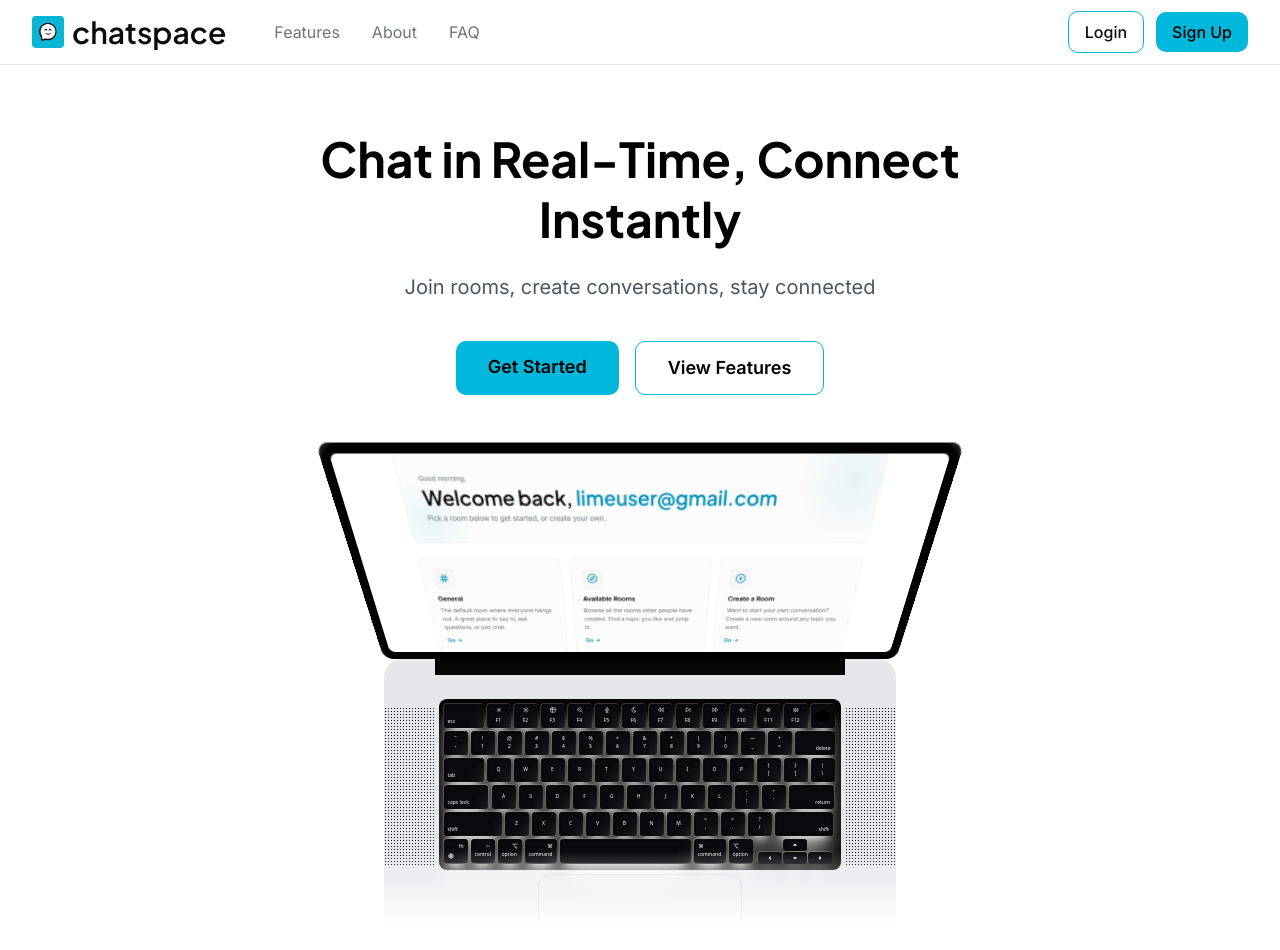
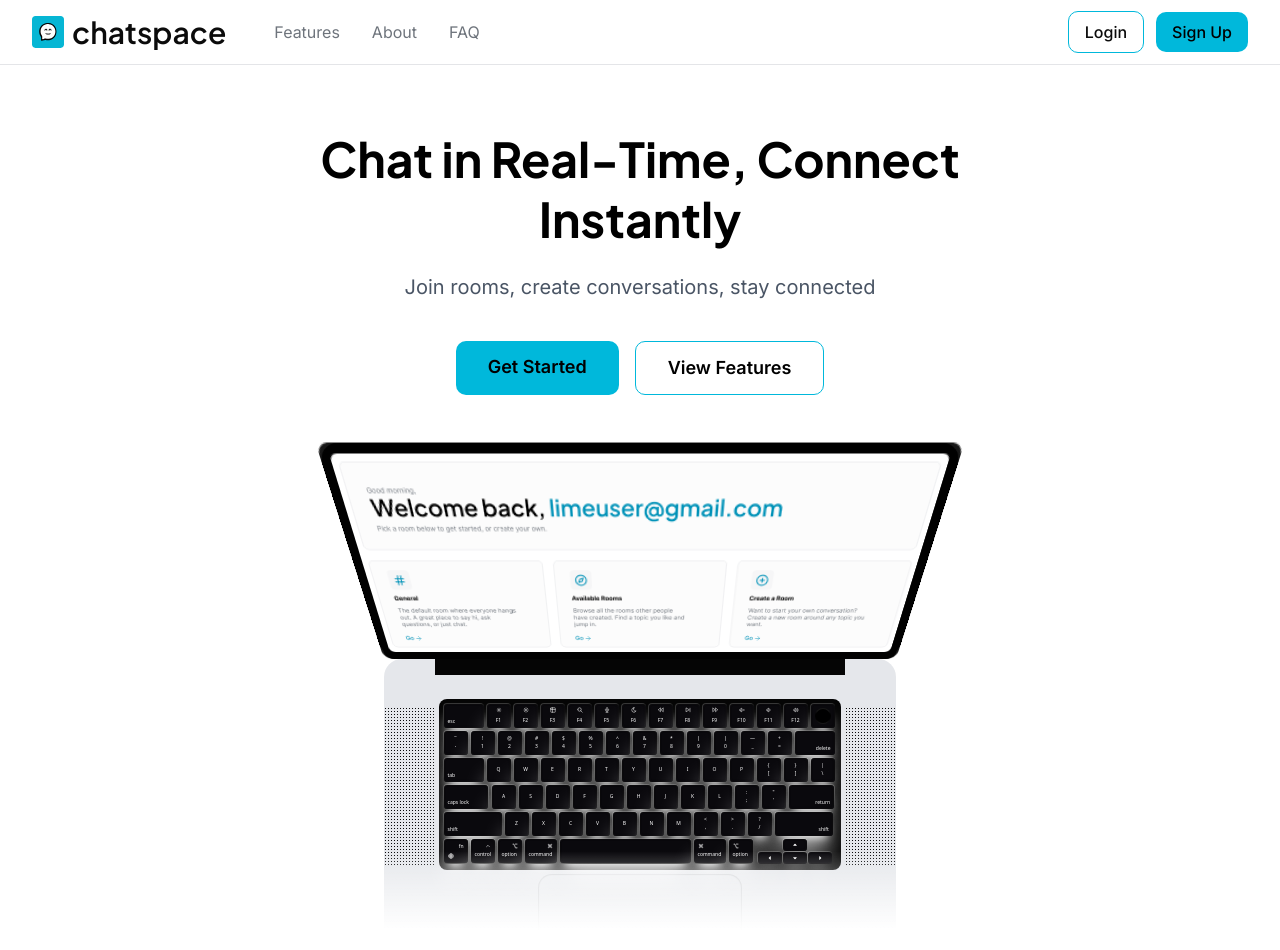
Before and after one commit to emmant-web/chatspace, a React (Vite) app: page / in a window 1280 px wide. Shown: the top 950 px of the page. Built offline with nearby package versions, Linux system fonts and the light colour scheme; no server answers.

Commit message:
added the version 1 svg for the picture inside the macbook

```diff
--- a/src/components/landing/Hero.tsx
+++ b/src/components/landing/Hero.tsx
@@ -3,7 +3,7 @@
 import { StaticMacbook } from "../ui/StaticMacbook";
 import { Link } from "react-router";
 import Logo from "../../assets/images/logo-v1.svg";
-import PictureInMacBook from "../../assets/images/picture-inside-macbook.png"
+import PictureInMacBook from "../../assets/images/picture-inside-macbook.svg"
 
 function Hero() {
   return (
--- a/src/components/ui/StaticMacbook.tsx
+++ b/src/components/ui/StaticMacbook.tsx
@@ -100,6 +100,12 @@ export const Lid = ({ src }: { src?: string }) => {
               src={src as string}
               alt="macbook screen"
               className="h-full w-full object-cover object-center"
+                style={{
+                imageRendering: '-webkit-optimize-contrast',
+                backfaceVisibility: 'hidden',
+                transform: 'translateZ(0)',
+                willChange: 'transform'
+              }}
             />
           )}
         </div>
```
Also changed, not shown: src/assets/images/picture-inside-macbook.png, src/assets/images/picture-inside-macbook.svg.
